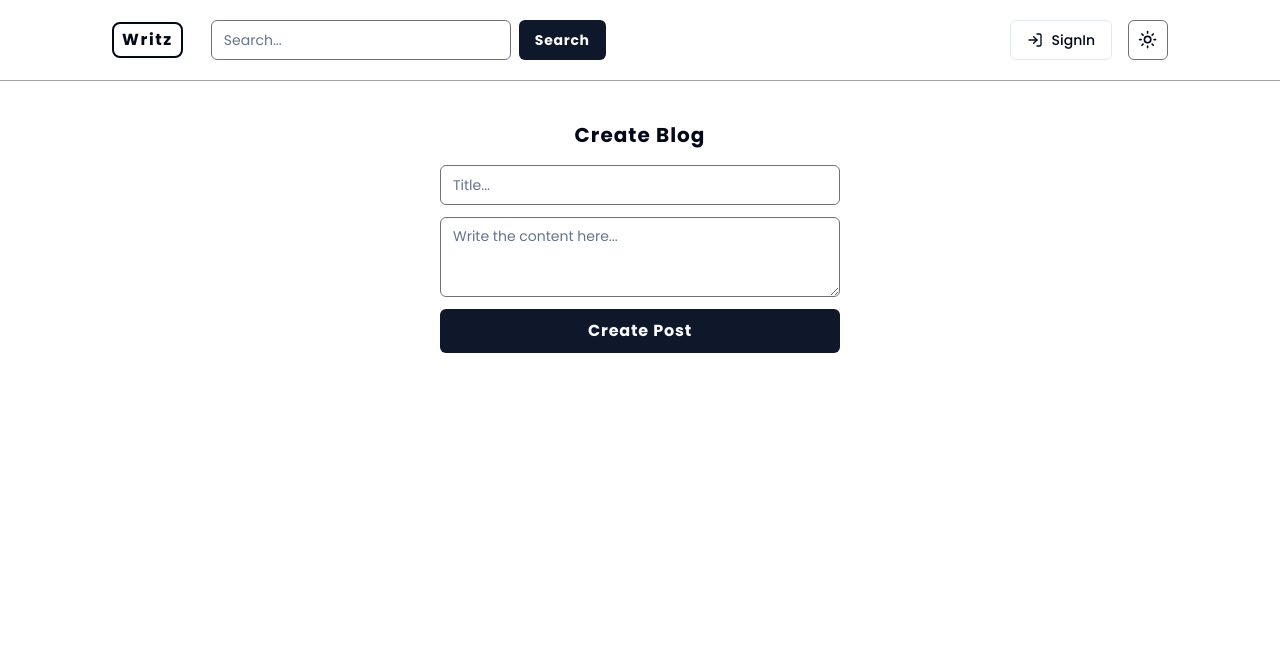
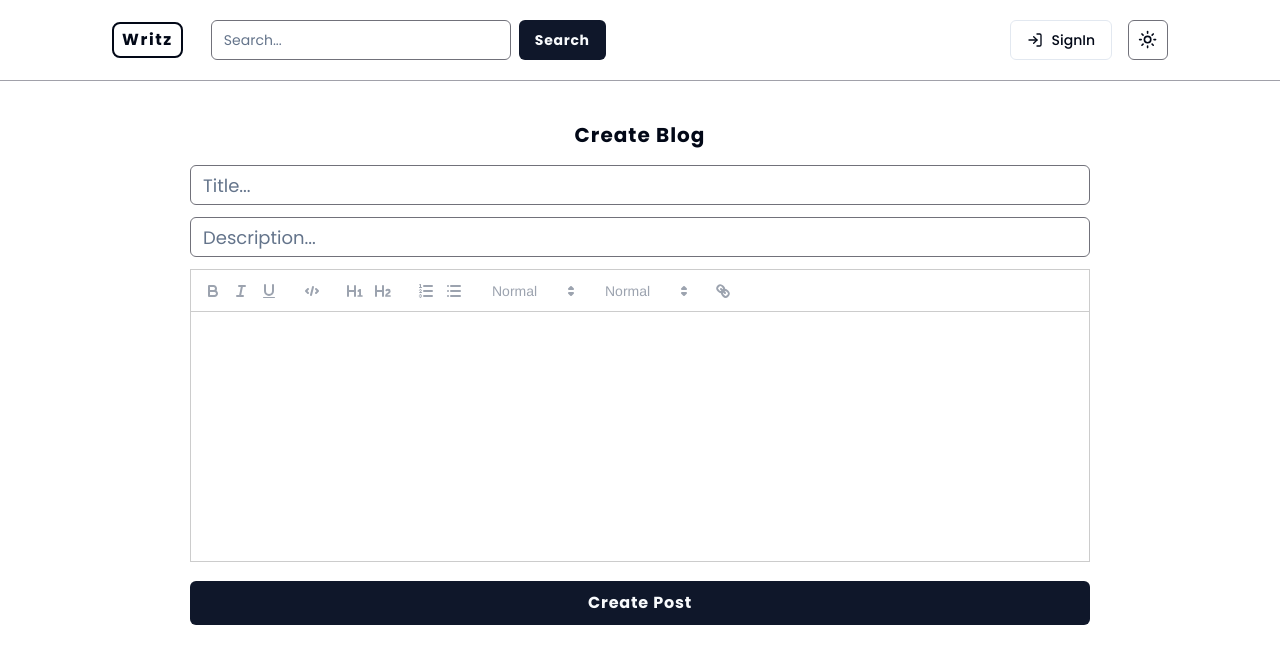
Before and after one commit to bipinemp/blogwebsite, a Next.js app: page /new in a window 1280 px wide. Shown: the top 664 px of the page. Built offline with nearby package versions, Linux system fonts and the light colour scheme; no server answers.

Commit message:
I added text editor for body in creating blog

```diff
--- a/package.json
+++ b/package.json
@@ -36,6 +36,7 @@
     "react": "^18.2.0",
     "react-dom": "^18.2.0",
     "react-hook-form": "^7.46.1",
+    "react-quill": "^2.0.0",
     "tailwind-merge": "^1.14.0",
     "tailwindcss": "3.3.3",
     "tailwindcss-animate": "^1.0.7",
--- a/src/app/api/blogs/create/route.ts
+++ b/src/app/api/blogs/create/route.ts
@@ -16,8 +16,8 @@ type UserData = {
 };
 
 export async function POST(req: NextRequest) {
-  const { title, body } = await req.json();
-  const data = { title, body };
+  const { title, description, body } = await req.json();
+  const data = { title, description, body };
   const token = await getToken({ req });
   const userDetails = (await User.findOne({ email: token?.email })) as UserData;
 
@@ -29,7 +29,12 @@ export async function POST(req: NextRequest) {
     const { title, body } = validatedData;
 
     // Saving to Database
-    const blog = await Blog.create({ user: userDetails?._id, title, body });
+    const blog = await Blog.create({
+      user: userDetails?._id,
+      title,
+      description,
+      body,
+    });
 
     // Sending Success message
     return NextResponse.json(
--- a/src/app/details/[id]/page.tsx
+++ b/src/app/details/[id]/page.tsx
@@ -38,7 +38,6 @@ const page = ({ params }: { params: { id: string } }) => {
     },
     onError: () => alert("something went wrong try again"),
   });
-
 
   // for deleting blog
   const handleBlogDelete = (id: string) => {
@@ -85,12 +84,19 @@ const page = ({ params }: { params: { id: string } }) => {
             ) : null}
           </div>
 
-          <div className="mt-10 flex flex-col gap-2">
-            <h1 className="font-bold text-2xl tracking-wide flex gap-1 items-center">
+          <div className="mt-10 flex flex-col gap-3">
+            <h1 className="font-bold text-5xl tracking-wide flex gap-1 items-center">
               <ChevronRight className="w-4 h-4 font-bold" />
               {BlogData?.blog?.title}
             </h1>
-            <p className="pl-5 opacity-80">{BlogData?.blog?.body}</p>
+            <p className="pl-5 mb-4 opacity-80 italic">
+              "{BlogData?.blog?.description}"
+            </p>
+            <hr />
+            <div
+              className="ql-editor pl-5 opacity-80"
+              dangerouslySetInnerHTML={{ __html: BlogData?.blog?.body || "" }}
+            />
           </div>
         </div>
         <AddComment
--- a/src/app/globals.css
+++ b/src/app/globals.css
@@ -33,6 +33,31 @@
     --ring: 222.2 84% 4.9%;
 
     --radius: 0.5rem;
+  }
+
+  a em {
+    @apply underline text-blue-400 cursor-pointer;
+  }
+  ol {
+    @apply list-decimal pl-[0.95rem];
+  }
+  ul {
+    @apply list-disc pl-[0.95rem];
+  }
+  h1 {
+    @apply text-[2rem];
+  }
+  h2 {
+    @apply text-[1.5rem];
+  }
+  h3 {
+    @apply text-[1.17rem];
+  }
+  h4 {
+    @apply text-[1rem];
+  }
+  h5 {
+    @apply text-[0.83rem];
   }
 
   .dark {
@@ -74,3 +99,36 @@
     @apply bg-background text-foreground;
   }
 }
+
+.ql-toolbar .ql-formats .ql-stroke {
+  @apply stroke-gray-400;
+}
+
+.ql-toolbar .ql-formats .ql-fill {
+  @apply fill-gray-400;
+}
+
+.ql-snow .ql-picker-label {
+  @apply before:text-gray-400;
+}
+
+.quill {
+  @apply h-[250px];
+}
+
+.ql-size-huge {
+  @apply text-[2.8rem];
+}
+.ql-size-large {
+  @apply text-[1.9rem];
+}
+.ql-size-normal {
+  @apply text-[1.5rem];
+}
+.ql-size-small {
+  @apply text-[0.8rem];
+}
+
+.ql-editor .ql-syntax {
+  @apply bg-black/80 text-white rounded-md py-3 px-5;
+}
--- a/src/app/new/page.tsx
+++ b/src/app/new/page.tsx
@@ -5,13 +5,15 @@ import { Button } from "@/components/ui/button";
 import { Input } from "@/components/ui/input";
 import { Textarea } from "@/components/ui/textarea";
 
-import { useForm } from "react-hook-form";
+import { useForm, Controller } from "react-hook-form";
 import { zodResolver } from "@hookform/resolvers/zod";
 import { TBlogSchema, blogSchema } from "@/types/postTypes";
 import axios from "axios";
 import { useRouter } from "next/navigation";
 import { useState } from "react";
 import { Loader2 } from "lucide-react";
+import ReactQuill from "react-quill";
+import "react-quill/dist/quill.snow.css";
 
 const page: React.FC = () => {
   const router = useRouter();
@@ -19,6 +21,7 @@ const page: React.FC = () => {
   const {
     register,
     handleSubmit,
+    control,
     formState: { errors },
     reset,
   } = useForm<TBlogSchema>({
@@ -29,7 +32,11 @@ const page: React.FC = () => {
     handleCreateBlog(data);
   };
 
-  async function handleCreateBlog(data: { title: string; body: string }) {
+  async function handleCreateBlog(data: {
+    title: string;
+    body: string;
+    description: string;
+  }) {
     setIsSubmitting(true);
     try {
       const response = await axios.post("/api/blogs/create", data);
@@ -45,9 +52,26 @@ const page: React.FC = () => {
     }
   }
 
+  const toolbarOptions = [
+    ["bold", "italic", "underline"],
+    ["code-block"],
+    [{ header: 1 }, { header: 2 }],
+    [{ list: "ordered" }, { list: "bullet" }],
+    [{ size: ["small", false, "large", "huge"] }],
+    [{ header: [1, 2, 3, 4, 5, 6, false] }],
+    ["link"],
+  ];
+
+  const module = {
+    toolbar: toolbarOptions,
+    clipboard: {
+      matchVisual: false,
+    },
+  };
+
   return (
     <Container>
-      <div className="mt-10 max-w-[400px] mx-auto flex flex-col gap-4 items-center">
+      <div className="mt-10 max-w-[900px] mx-auto flex flex-col gap-4 items-center">
         <h1 className="font-bold tracking-wider text-xl">Create Blog</h1>
         <form
           onSubmit={handleSubmit(onSubmit)}
@@ -57,16 +81,40 @@ const page: React.FC = () => {
             {...register("title")}
             type="text"
             placeholder="Title..."
-            className="border-zinc-500"
+            className="border-zinc-500 text-lg"
           />
           {errors?.title ? (
             <span className="text-red-500 text-sm">{`${errors?.title.message}`}</span>
           ) : null}
-          <Textarea
-            {...register("body")}
-            placeholder="Write the content here..."
-            className="border-zinc-500"
+          <Input
+            {...register("description")}
+            type="text"
+            placeholder="Description..."
+            className="border-zinc-500 text-lg"
           />
+
+          {errors?.description ? (
+            <span className="text-red-500 text-sm">{`${errors?.description.message}`}</span>
+          ) : null}
+
+          <div className="relative h-[300px]">
+            <Controller
+              name="body"
+              control={control}
+              render={({ field }) => (
+                <ReactQuill
+                  modules={{
+                    toolbar: toolbarOptions,
+                    clipboard: {
+                      matchVisual: false,
+                    },
+                  }}
+                  theme="snow"
+                  {...field}
+                />
+              )}
+            />
+          </div>
           {errors?.body ? (
             <span className="text-red-500 text-sm">{`${errors?.body.message}`}</span>
           ) : null}
--- a/src/components/BlogDetails.tsx
+++ b/src/components/BlogDetails.tsx
@@ -156,7 +156,7 @@ export default function BlogDetails({ blog }: BlogProps) {
             {blog?.edited ? "(edited)" : null}
           </span>
         </h1>
-        <p className="pl-5 opacity-80">{blog?.body}</p>
+        <p className="pl-5 opacity-80">{blog?.description}</p>
       </div>
       <div className="flex gap-5 items-center pl-5">
         <div className="flex gap-1 items-center opacity-80">
@@ -169,7 +169,7 @@ export default function BlogDetails({ blog }: BlogProps) {
               upvoted ? "fill-green-500 stroke-green-500" : ""
             } w-9 h-9 hover:bg-neutral-800 p-[0.2rem] rounded-full transition`}
           />
-          <h1>{actualVote} </h1>
+          <h3>{actualVote} </h3>
           <ArrowBigDown
             onClick={(e) => {
               handleDownvote();
--- a/src/components/Blogs.tsx
+++ b/src/components/Blogs.tsx
@@ -68,11 +68,6 @@ export default function Blogs() {
                 className="text-center m-2 inline-block h-8 w-8 animate-spin rounded-full border-4 border-solid border-gray-300 border-r-transparent align-[-0.125em] motion-reduce:animate-[spin_1.5s_linear_infinite]"
                 role="status"
               ></div>
-            ) : (blogs?.length ?? 0) < 10 ? (
-              <div
-                className="text-center m-2 inline-block h-8 w-8 animate-spin rounded-full border-4 border-solid border-gray-300 border-r-transparent align-[-0.125em] motion-reduce:animate-[spin_1.5s_linear_infinite]"
-                role="status"
-              ></div>
             ) : (
               <span className="text-red-400">No More Blogs :(</span>
             )}
--- a/src/database/models/postModel.ts
+++ b/src/database/models/postModel.ts
@@ -12,6 +12,12 @@ const schema = new mongoose.Schema(
       type: String,
       minLength: 10,
       maxLength: 128,
+      required: true,
+    },
+    description: {
+      type: String,
+      minLength: 10,
+      maxLength: 30,
       required: true,
     },
     body: {
--- a/src/types/postTypes.ts
+++ b/src/types/postTypes.ts
@@ -6,6 +6,11 @@ export const blogSchema = z.object({
     .nonempty("Title is required")
     .min(10, "Title is too short (minimum is 10 characters long)")
     .max(128, "Title is too Long (maximum is 128 characters)"),
+  description: z
+    .string()
+    .nonempty("Description is required")
+    .min(10, "Description is too short (minimum is 10 characters long)")
+    .max(50, "Description is too long (maximum is 30 characters)"),
   body: z
     .string()
     .nonempty("Body is required")
@@ -13,7 +18,6 @@ export const blogSchema = z.object({
 });
 
 export type TBlogSchema = z.infer<typeof blogSchema>;
-
 
 // All blogs GET response
 export type UserDetail = {
@@ -44,7 +48,8 @@ export type Blog = {
   _id: string;
   user: UserDetail;
   title: string;
-  body: string;
+  body: string | TrustedHTML;
+  description: string;
   edited: boolean;
   createdAt: string;
   updatedAt: string;
```
Also changed, not shown: 1 other file (tests, documents, lock files or other folders).
